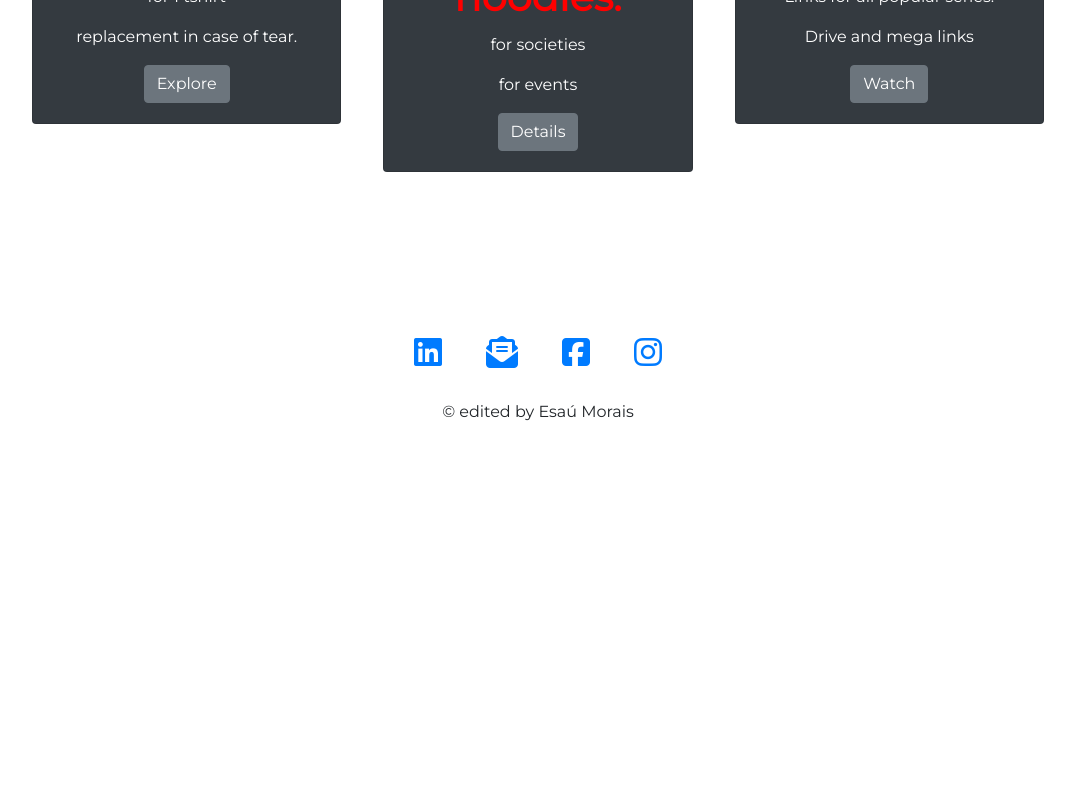
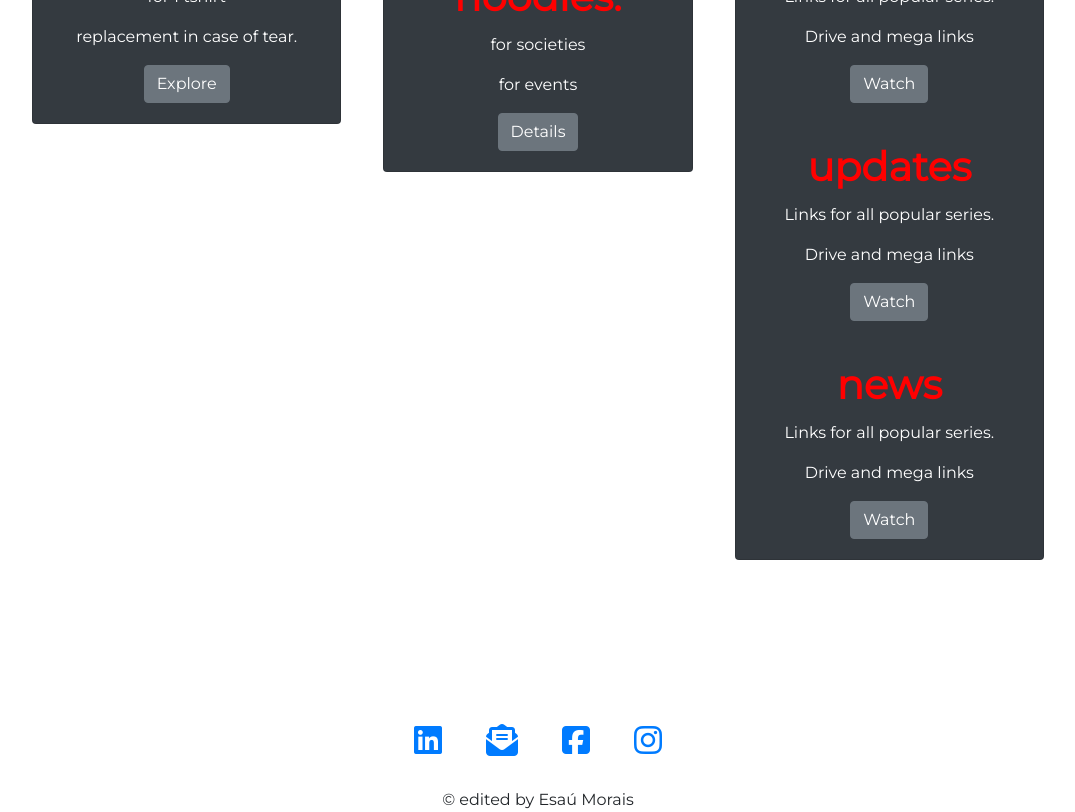
Before and after one commit to iamayushdas/cart, a React (Create React App) app: page / in a window 1280 px wide. Shown: the part 2460-3272 px from the top of the page, without its empty margins (102-1177 px from the left). Before the commit the page ends 2884 px from the top, so only its background shows below. Built offline with nearby package versions, Linux system fonts and the light colour scheme; no server answers.

Commit message:
feat: added more cards

```diff
--- a/src/components/Prices/index.js
+++ b/src/components/Prices/index.js
@@ -57,6 +57,18 @@ export default function Prices() {
               <CardText>Drive and mega links</CardText>
               <Button>Watch</Button>
             </CardBody>
+                <CardBody>
+              <CardTitle><h2>updates</h2></CardTitle>
+              <CardText>Links for all popular series.</CardText>
+              <CardText>Drive and mega links</CardText>
+              <Button>Watch</Button>
+            </CardBody>
+                <CardBody>
+              <CardTitle><h2>news</h2></CardTitle>
+              <CardText>Links for all popular series.</CardText>
+              <CardText>Drive and mega links</CardText>
+              <Button>Watch</Button>
+            </CardBody>
           </Card>
         </Col>
       </Row>
```
